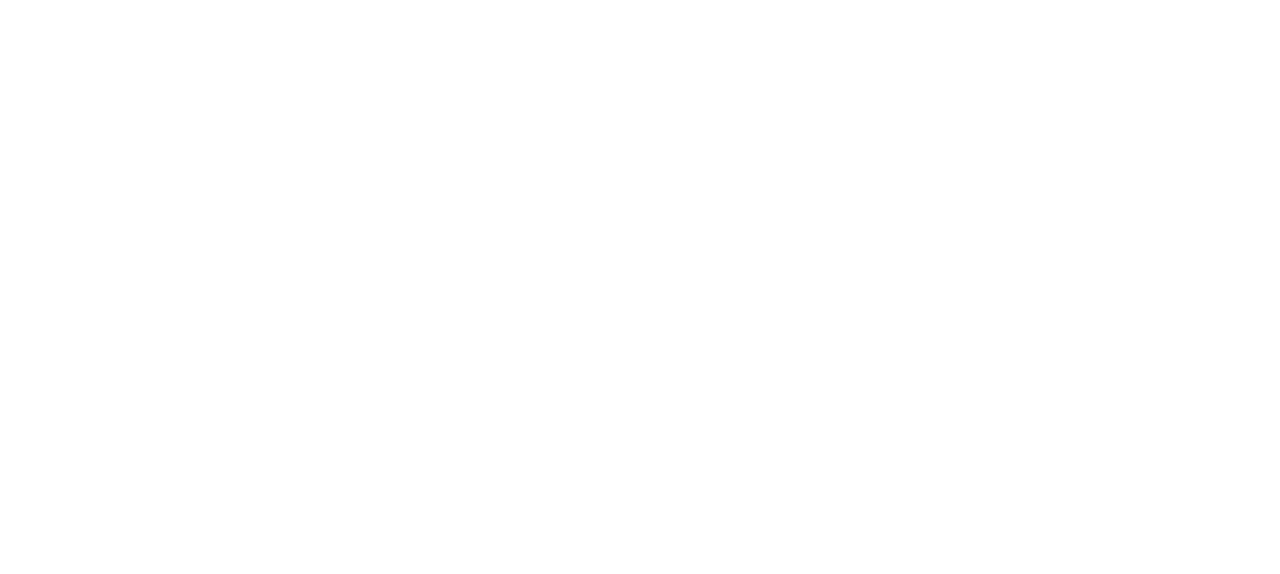
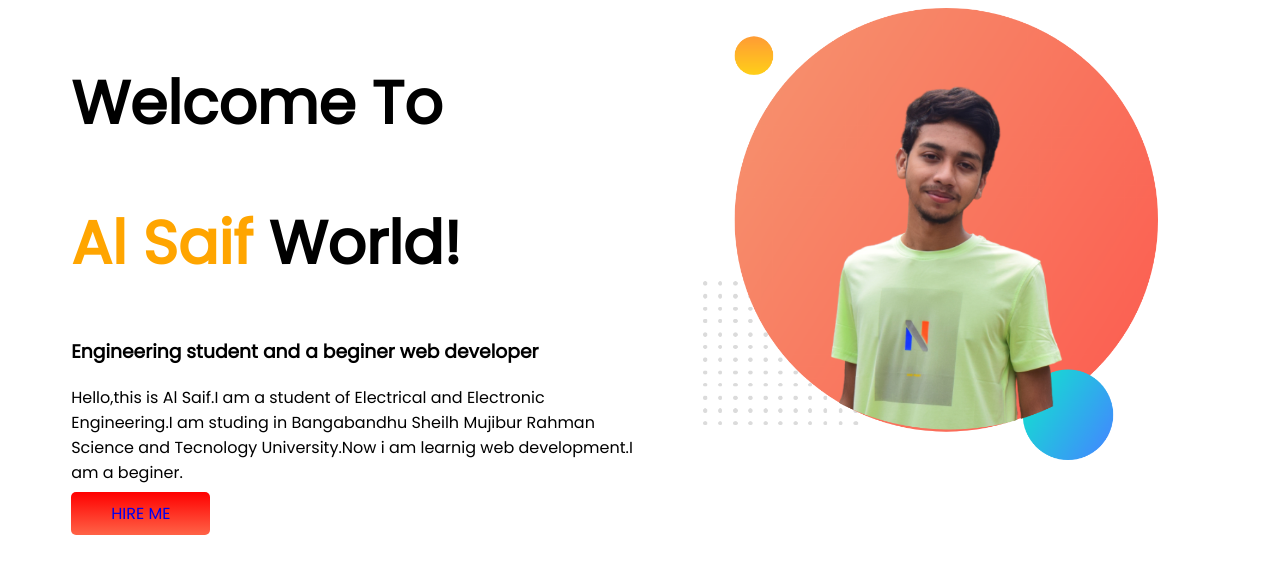
Before and after one commit to alsaif123/developer-portfolio, a plain HTML site: page index.html in a window 1280 px wide. Drawn offline with Linux system fonts and the light colour scheme.

Commit message:
something added

```diff
--- a/index.html
+++ b/index.html
@@ -5,9 +5,26 @@
     <meta http-equiv="X-UA-Compatible" content="IE=edge">
     <meta name="viewport" content="width=device-width, initial-scale=1.0">
     <title>Saif portfolio</title>
+    <link rel="preconnect" href="https://fonts.googleapis.com">
+    <link rel="preconnect" href="https://fonts.gstatic.com" crossorigin>
+    <link href="https://fonts.googleapis.com/css2?family=Poppins&display=swap" rel="stylesheet">
     <link rel="stylesheet" href="style.css">
+
 </head>
 <body>
+    <section>
+    <div class="half-width"><h1>Welcome To</h1>
+        <h1><span class="ok">Al Saif</span> World!</h1>
+        <h3>Engineering student and a beginer web developer</h3>
+        <p>Hello,this is Al Saif.I am a student of Electrical and Electronic Engineering.I am studing in Bangabandhu Sheilh Mujibur Rahman Science and Tecnology University.Now i am learnig web development.I am a beginer.</p>
+        <a class="link-button" target=_blank" href="www.google.com"> HIRE ME</a>
+
+    </div>
+
+    <div class="half-width"><img src="my-bg.png"></div>
+
+</section>
+
 
 </body>
 </html>
--- a/style.css
+++ b/style.css
@@ -0,0 +1,25 @@
+body{
+    font-family: 'Poppins', sans-serif;
+}
+h1{
+    font-size: 60px;
+}
+.ok{
+    color: orange;
+}
+section{
+    display: flex;
+}
+.half-width{
+    width: 50%;
+    padding-left: 5%;
+}
+.half-width img{
+    width: 80%;
+}
+.link-button{
+   text-decoration: none;
+   background-image: linear-gradient(red, tomato);
+padding: 10px 40px;
+border-radius: 5px;
+}
```
Also changed, not shown: my-bg.png (added).
